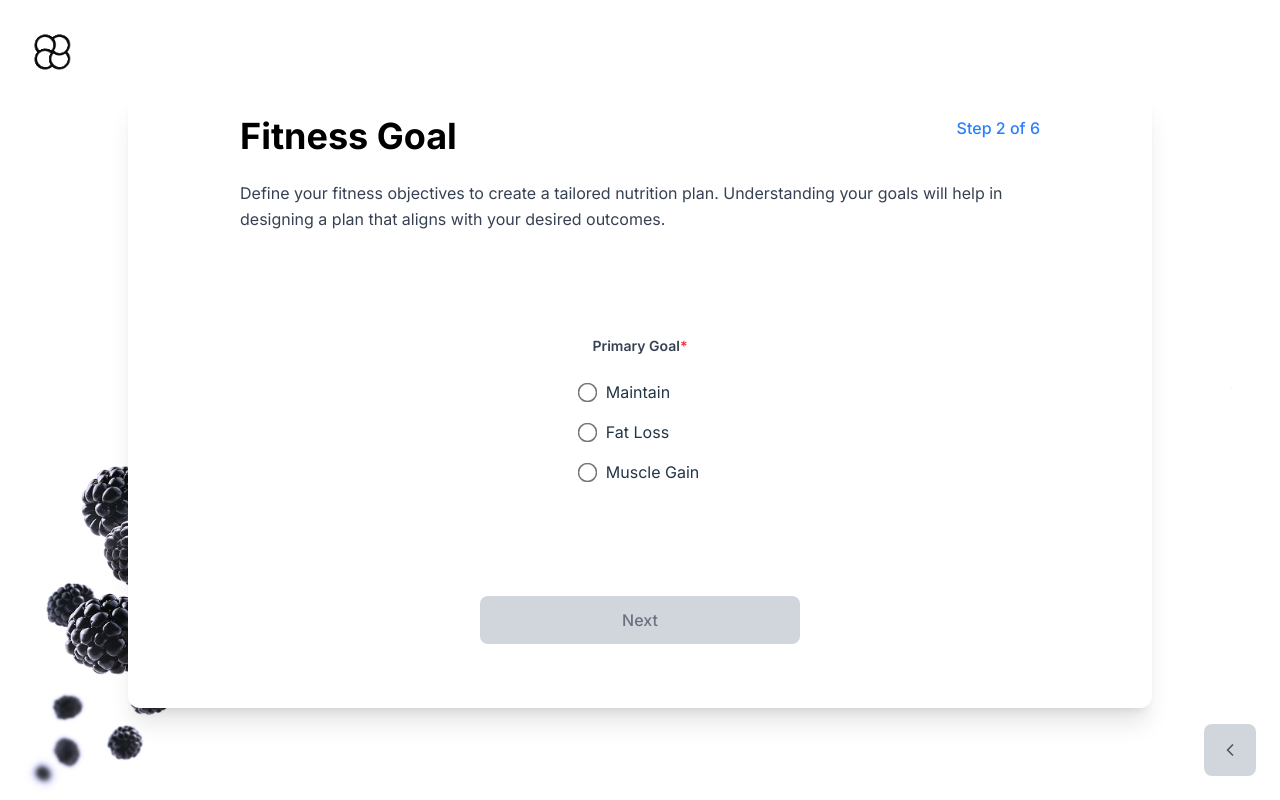
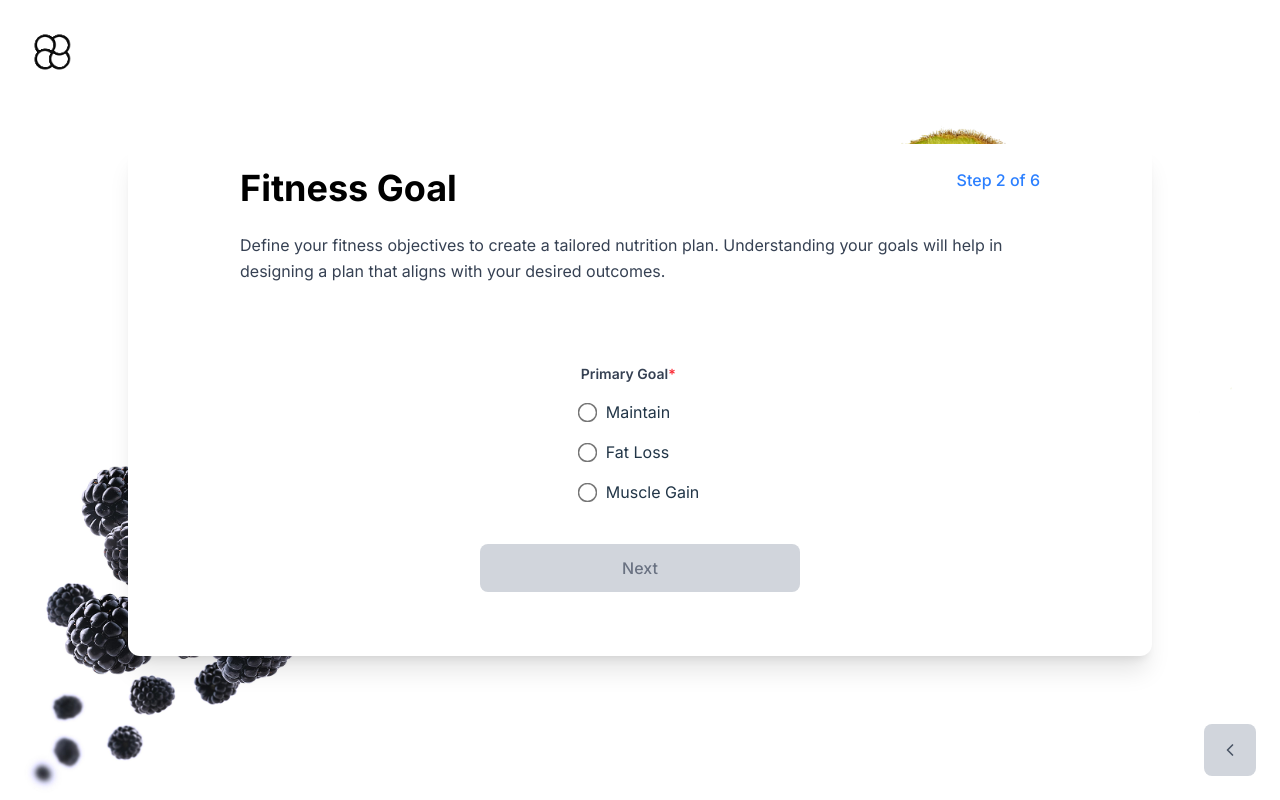
Before and after one commit to sandeepaMallawarachchi/fitbite, a React (Vite) app in the folder client/: page /SignUpStep2 in a window 1280 px wide. Built offline with nearby package versions, Linux system fonts and the light colour scheme.

Commit message:
feat: enhance FitnessGoal component with dynamic goal selection and input fields for current and goal weights

```diff
--- a/client/src/components/FitnessGoal.tsx
+++ b/client/src/components/FitnessGoal.tsx
@@ -4,32 +4,41 @@ import { useNavigate } from "react-router-dom";
 import BackButton from "./BackButton";
 
 function FitnessGoal() {
-  // Add this above the component body
+  const [selectedGoal, setSelectedGoal] = useState("");
+  const [progressRate, setProgressRate] = useState("");
+  const [currentWeight, setCurrentWeight] = useState("");
+  const [goalWeight, setGoalWeight] = useState("");
+
+  const navigate = useNavigate();
+
   const goalDescriptions: Record<string, string> = {
     Maintain: "You will maintain the current weight.",
-    "Fat Loss": "You will reduce body fat with a calorie deficit.",
-    "Muscle Gain": "You will increase muscle mass with a calorie surplus.",
   };
 
-  const [selectedGoal, setSelectedGoal] = useState("");
-  const navigate = useNavigate();
-
-  const isFormValid = selectedGoal !== "";
+  const isFormValid =
+    selectedGoal === "Maintain" ||
+    (selectedGoal && goalWeight.trim() !== "" && progressRate.trim() !== "");
 
   const handleChange = (e: React.ChangeEvent<HTMLInputElement>) => {
     setSelectedGoal(e.target.value);
+    // reset sub-fields when switching
+    setProgressRate("");
+    setGoalWeight("");
   };
 
   const handleSubmit = (e: React.FormEvent) => {
     e.preventDefault();
     if (isFormValid) {
       console.log("Selected Goal:", selectedGoal);
+      console.log("Current Weight:", currentWeight);
+      console.log("Goal Weight:", goalWeight);
+      console.log("Progress Rate:", progressRate);
       navigate("/next-step"); // replace with your actual route
     }
   };
 
   return (
-    <div className="w-full  bg-white px-6 md:px-10 flex flex-col justify-center">
+    <div className="w-full bg-white px-6 md:px-10 flex flex-col justify-center">
       <div className="max-w-6xl mx-auto w-full">
         {/* Header */}
         <div className="flex flex-col md:flex-row justify-between items-center md:items-start mb-6 gap-2">
@@ -46,60 +55,123 @@ function FitnessGoal() {
           with your desired outcomes.
         </p>
 
-        {/* Radio Group */}
-        <form
-          onSubmit={handleSubmit}
-          className="flex flex-col items-center space-y-10 pt-16"
+        {/* Form */}
+        <form onSubmit={handleSubmit} className="pt-10 ">
+          <div
+            className={`${
+              selectedGoal === "Fat Loss" || selectedGoal === "Muscle Gain"
+                ? "grid grid-cols-1 md:grid-cols-2 gap-12"
+                : "flex flex-col items-center"
+            }`}
           >
-          <fieldset className="text-center">
-            <legend className="text-sm font-semibold text-gray-700 mb-6">
+            {/* Left: Primary Goal + weights */}
+            <div>
+              <fieldset>
+                <legend className="text-sm font-semibold text-gray-700 mb-4">
                   Primary Goal<span className="text-red-500">*</span>
                 </legend>
-            <div className="flex flex-col items-start space-y-4">
-              <label className="flex items-center space-x-3">
+                <div className="flex flex-col space-y-4">
+                  {["Maintain", "Fat Loss", "Muscle Gain"].map((goal) => (
+                    <label key={goal} className="flex items-center space-x-3">
                       <input
                         type="radio"
                         name="goal"
-                  value="Maintain"
+                        value={goal}
                         onChange={handleChange}
-                  checked={selectedGoal === "Maintain"}
+                        checked={selectedGoal === goal}
                         className="accent-green-300 scale-150"
                       />
-                <span>Maintain</span>
+                      <span>{goal}</span>
                     </label>
-              <label className="flex items-center space-x-3">
+                  ))}
+                </div>
+              </fieldset>
+
+              {/* Conditional weight inputs */}
+              {(selectedGoal === "Fat Loss" ||
+                selectedGoal === "Muscle Gain") && (
+                <>
+                  <div className="mt-8">
+                    <label className="block text-sm font-medium text-black mb-2">
+                      Current Weight<span className="text-red-500">*</span>
+                    </label>
+                    <input
+                      type="text"
+                      className="w-full px-4 py-3 border border-gray-300 rounded-lg text-gray-600"
+                      placeholder="70 kg"
+                      value={currentWeight}
+                      onChange={(e) => setCurrentWeight(e.target.value)}
+                      required
+                    />
+                  </div>
+
+                  <div className="mt-4">
+                    <label className="block text-sm font-medium text-black mb-2">
+                      Goal Weight<span className="text-red-500">*</span>
+                    </label>
+                    <input
+                      type="text"
+                      className="w-full px-4 py-3 border border-gray-300 rounded-lg text-gray-600"
+                      placeholder="0 kg"
+                      value={goalWeight}
+                      onChange={(e) => setGoalWeight(e.target.value)}
+                      required
+                    />
+                  </div>
+                  <p className="mt-2 text-blue-500 text-sm cursor-pointer">
+                    Switch to US units (lb)
+                  </p>
+                </>
+              )}
+            </div>
+
+            {/* Right: Progress rate */}
+            {(selectedGoal === "Fat Loss" ||
+              selectedGoal === "Muscle Gain") && (
+              <div>
+                <fieldset>
+                  <legend className="text-sm font-semibold text-gray-700 mb-4">
+                    Your Desired Progress<span className="text-red-500">*</span>
+                  </legend>
+                  <div className="flex flex-col space-y-4">
+                    {[0.5, 1.0, 1.5].map((rate) => (
+                      <label key={rate} className="flex items-center space-x-3">
                         <input
                           type="radio"
-                  name="goal"
-                  value="Fat Loss"
-                  onChange={handleChange}
-                  checked={selectedGoal === "Fat Loss"}
+                          name="progressRate"
+                          value={`${rate}`}
+                          onChange={(e) => setProgressRate(e.target.value)}
+                          checked={progressRate === `${rate}`}
                           className="accent-green-300 scale-150"
                         />
-                <span>Fat Loss</span>
+                        <span>
+                          {selectedGoal === "Fat Loss"
+                            ? `Lose ${rate} kg/week`
+                            : `Gain ${rate} kg/week`}
+                        </span>
                       </label>
-              <label className="flex items-center space-x-3">
-                <input
-                  type="radio"
-                  name="goal"
-                  value="Muscle Gain"
-                  onChange={handleChange}
-                  checked={selectedGoal === "Muscle Gain"}
-                  className="accent-green-300 scale-150"
-                />
-                <span>Muscle Gain</span>
-              </label>
+                    ))}
                   </div>
                 </fieldset>
-          {/* Show description for selected goal */}
-          {selectedGoal && (
-            <p className=" text-md text-gray-600">
+              </div>
+            )}
+          </div>
+
+          {/* If Maintain: show message */}
+          {selectedGoal === "Maintain" && (
+            <p className="text-md text-gray-600 text-center pt-6">
               {goalDescriptions[selectedGoal]}
             </p>
           )}
 
           {/* Next Button */}
-          <div className="w-full max-w-xs pt-18">
+          <div
+            className={`w-full max-w-xs mx-auto ${
+              selectedGoal === "Fat Loss" || selectedGoal === "Muscle Gain"
+                ? "pt-0"
+                : "pt-10"
+            }`}
+          >
             <button
               type="submit"
               disabled={!isFormValid}
```
Lines whose indentation alone changed are shown as unchanged.
